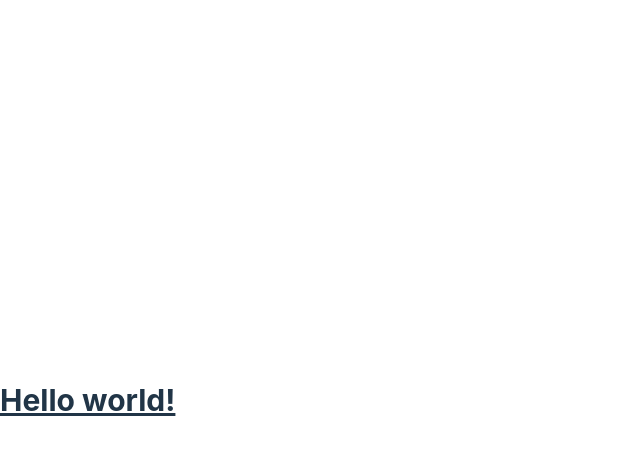
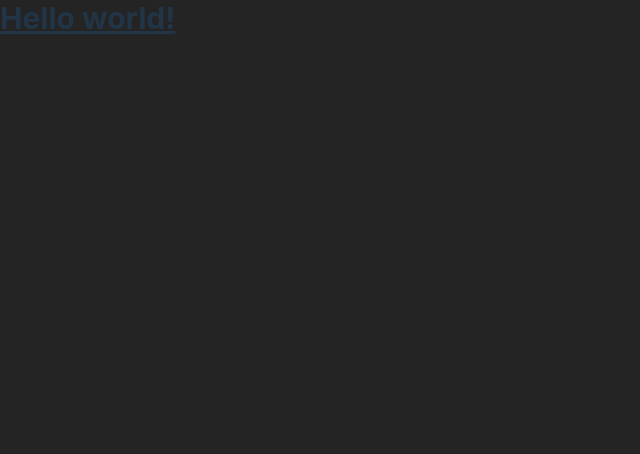
Before and after one commit to dannycahyo/invenflow-ui, a React (Vite) app: page / in a window 1280 px wide. Shown: the top 454 px of the page, without its empty margins (0-640 px from the left). Built offline with nearby package versions, Linux system fonts and the light colour scheme.

Commit message:
refactor: remove unnecessary CSS file

```diff
--- a/src/index.css
+++ b/src/index.css
@@ -7,8 +7,7 @@
   line-height: 1.5;
   font-weight: 400;
 
-  color-scheme: light dark;
-  color: rgba(255, 255, 255, 0.87);
+  color: #213547;
   background-color: #242424;
 
   font-synthesis: none;
@@ -16,24 +15,3 @@
   -webkit-font-smoothing: antialiased;
   -moz-osx-font-smoothing: grayscale;
 }
-
-body {
-  margin: 0;
-  display: flex;
-  place-items: center;
-  min-width: 320px;
-  min-height: 100vh;
-}
-
-@media (prefers-color-scheme: light) {
-  :root {
-    color: #213547;
-    background-color: #ffffff;
-  }
-  a:hover {
-    color: #747bff;
-  }
-  button {
-    background-color: #f9f9f9;
-  }
-}
```
